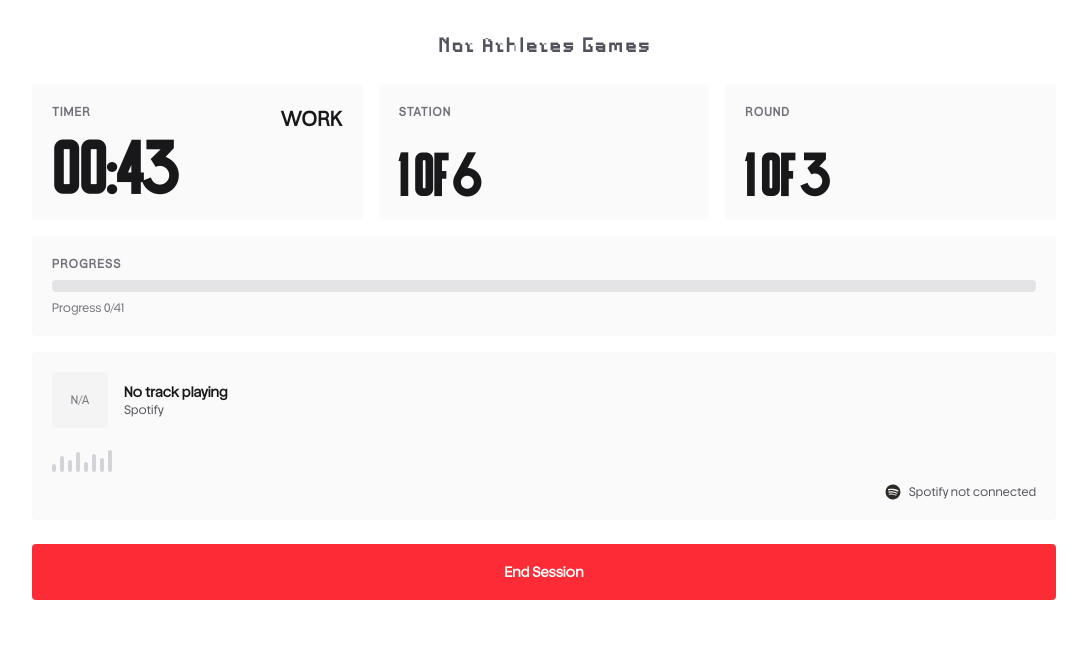
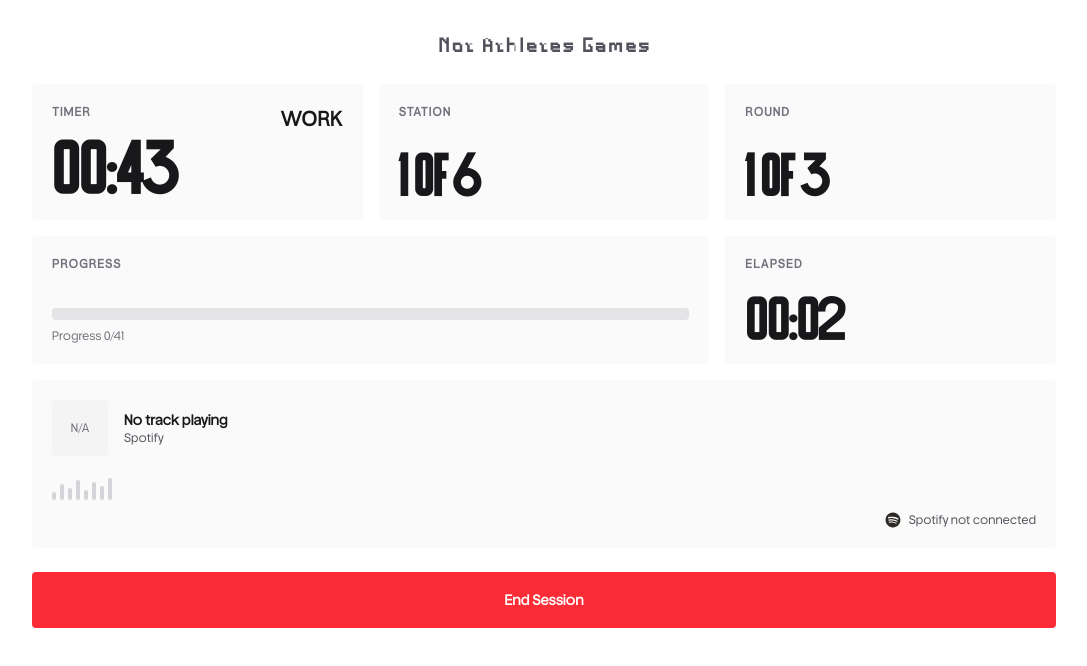
Before and after one commit to Not-Athletes/nota-games-controller, a Next.js app: page / in a window 1280 px wide. Both pictures are taken after typing "Sample" into the empty fields and a click on the button "Start Session". Shown: the top 666 px of the page, without its empty margins (96-1183 px from the left). Built offline with nearby package versions, Linux system fonts and the light colour scheme; no server answers.

Commit message:
Update LiveSession.tsx

```diff
--- a/components/LiveSession.tsx
+++ b/components/LiveSession.tsx
@@ -1,5 +1,6 @@
 "use client";
 
+import { useEffect, useState } from "react";
 import Image from "next/image";
 import { SessionControls } from "@/components/SessionControls";
 import { getTotalSessionSeconds } from "@/lib/session";
@@ -31,6 +32,18 @@ function formatSeconds(seconds: number) {
   return `${String(mins).padStart(2, "0")}:${String(secs).padStart(2, "0")}`;
 }
 
+function getProgressColor(progressPercent: number) {
+  const progress = Math.max(0, Math.min(100, progressPercent)) / 100;
+  const start = { r: 245, g: 158, b: 11 }; // amber
+  const end = { r: 34, g: 197, b: 94 }; // green
+
+  const r = Math.round(start.r + (end.r - start.r) * progress);
+  const g = Math.round(start.g + (end.g - start.g) * progress);
+  const b = Math.round(start.b + (end.b - start.b) * progress);
+
+  return `rgb(${r}, ${g}, ${b})`;
+}
+
 export function LiveSession({
   state,
   config,
@@ -38,6 +51,18 @@ export function LiveSession({
   nowPlaying,
   onEndSession,
 }: LiveSessionProps) {
+  const [nowMs, setNowMs] = useState(0);
+
+  useEffect(() => {
+    if (!state.startedAtMs || state.endedAtMs) return;
+
+    const timer = setInterval(() => {
+      setNowMs(Date.now());
+    }, 1000);
+
+    return () => clearInterval(timer);
+  }, [state.startedAtMs, state.endedAtMs]);
+
   const progress =
     state.totalIntervals > 0
       ? Math.min(100, (state.completedIntervals / state.totalIntervals) * 100)
@@ -50,6 +75,9 @@ export function LiveSession({
     state.startedAtMs && state.endedAtMs
       ? Math.max(0, Math.floor((state.endedAtMs - state.startedAtMs) / 1000))
       : null;
+  const currentElapsedSeconds = state.startedAtMs
+    ? Math.max(0, Math.floor(((state.endedAtMs ?? nowMs) - state.startedAtMs) / 1000))
+    : 0;
   const timerDisplaySeconds =
     state.phase === "complete"
       ? measuredElapsedSeconds ?? getTotalSessionSeconds(config)
@@ -90,16 +118,27 @@ export function LiveSession({
               {state.currentRound} of {config.roundsPerStation}
             </p>
           </div>
-          <div className="rounded-sm bg-zinc-50 p-5 text-left md:col-span-3">
-            <p className="mb-2 text-xs font-semibold tracking-[0.1em] text-zinc-500">PROGRESS</p>
-            <div className="h-3 w-full overflow-hidden rounded-sm bg-zinc-200">
-              <div
-                className="h-full rounded-sm bg-zinc-900 transition-all"
-                style={{ width: `${progress}%` }}
-              />
+          <div className="flex min-h-32 flex-col rounded-sm bg-zinc-50 p-5 text-left md:col-span-2">
+            <p className="text-xs font-semibold tracking-[0.1em] text-zinc-500">PROGRESS</p>
+            <div className="mt-auto">
+              <div className="h-3 w-full overflow-hidden rounded-sm bg-zinc-200">
+                <div
+                  className="h-full rounded-sm transition-all"
+                  style={{
+                    width: `${progress}%`,
+                    backgroundColor: getProgressColor(progress),
+                  }}
+                />
+              </div>
+              <p className="mt-2 text-xs text-zinc-500">
+                Progress {state.completedIntervals}/{state.totalIntervals}
+              </p>
             </div>
-            <p className="mt-2 text-xs text-zinc-500">
-              Progress {state.completedIntervals}/{state.totalIntervals}
+          </div>
+          <div className="flex min-h-32 flex-col rounded-sm bg-zinc-50 p-5 text-left">
+            <p className="mb-1 text-xs font-semibold tracking-[0.1em] text-zinc-500">ELAPSED</p>
+            <p className="mt-auto self-start text-left font-display text-4xl font-bold leading-none text-zinc-900 md:text-5xl">
+              {formatSeconds(currentElapsedSeconds)}
             </p>
           </div>
           <div className="rounded-sm bg-zinc-50 p-5 md:col-span-3">
```
